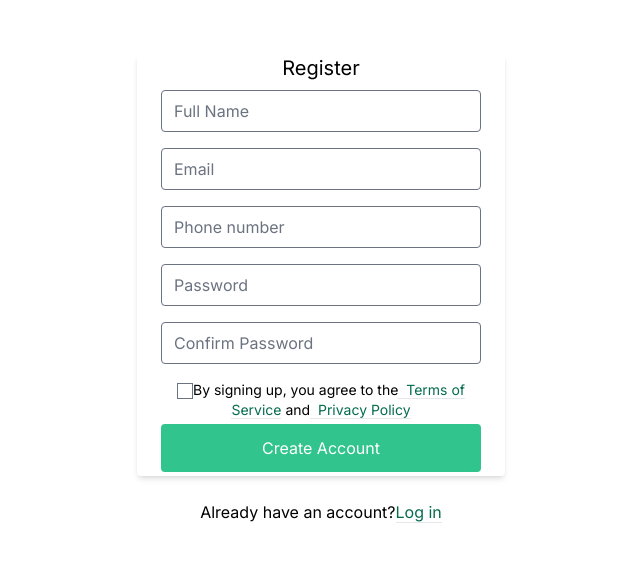
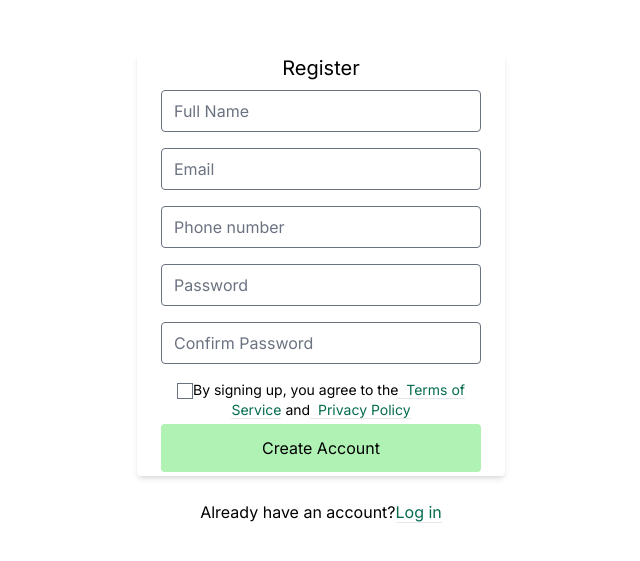
Before and after one commit to Marufhossain112/grocery-mania, a Next.js app: page /register in a window 1280 px wide. Shown: the part 111-672 px from the top of the page, without its empty margins (319-959 px from the left). Built offline with nearby package versions, Linux system fonts and the light colour scheme; no server answers.

Commit message:
user comments on product details page updated

```diff
--- a/src/app/globals.css
+++ b/src/app/globals.css
@@ -8,11 +8,15 @@
   --accent-color: #b0f2b4;
 }
 .navbar,
-.add-to-cart {
+.add-to-cart,
+.registration-button,
+.login-button {
   background: var(--accent-color);
   color: black;
 }
-.add-to-cart:hover {
+.add-to-cart:hover,
+.registration-button:hover,
+.login-button:hover {
   cursor: pointer;
   background: black;
   color: #fff;
@@ -54,6 +58,7 @@
 .testimonial-title {
   padding-bottom: 1.25rem;
 }
+.products-card-container:hover,
 .featured-card-container:hover {
   background: #b0f2b4;
   transition: all 0.5s ease;
@@ -62,6 +67,7 @@
   -ms-transition: all 0.5s ease;
   -o-transition: all 0.5s ease;
 }
+.products-card-container:hover .go-to-details,
 .featured-card-container:hover .add-to-cart {
   background: black;
   color: #fff;
@@ -343,6 +349,7 @@
   }
   .comment-container {
     display: flex;
+    flex-direction: column;
     justify-content: center;
     gap: 1rem;
     flex-wrap: wrap;
--- a/src/app/login/page.tsx
+++ b/src/app/login/page.tsx
@@ -143,7 +143,7 @@ const Login = () => {
                             {errors.password && <p className='text-red-600'>{errors.password.message}</p>}
                             <button
                                 type="submit"
-                                className="w-full text-center py-3 rounded bg-green-400 text-white hover:bg-green-dark focus:outline-none my-1"
+                                className="w-full text-center py-3 rounded login-button text-white hover:bg-green-dark focus:outline-none my-1"
                             >Login</button>
                         </div>
 
--- a/src/app/page.tsx
+++ b/src/app/page.tsx
@@ -22,7 +22,7 @@ const HomePage = () => {
     <div id='home'>
       {
         <div><GMNavbar />
-          <div style={{ marginTop: "3rem" }}>
+          <div style={{ marginTop: "2rem" }}>
             <Featured />
           </div>
           <div style={{ marginTop: "3rem" }}>
--- a/src/app/register/page.tsx
+++ b/src/app/register/page.tsx
@@ -142,7 +142,7 @@ const Register = () => {
                             {errors.agreement && <p className='text-red-600'>{errors.agreement.message}</p>}
                             <button
                                 type="submit"
-                                className="w-full text-center py-3 rounded bg-green-400 text-white hover:bg-green-dark focus:outline-none my-1"
+                                className="w-full registration-button text-center py-3 rounded text-white hover:bg-green-dark focus:outline-none my-1"
                             >Create Account</button>
                         </div>
 
```
Also changed, not shown: src/ui/Products/Product.tsx (+2 -6 lines), src/ui/UserData/UserGeneratedContent.tsx (+5 -2 lines).
